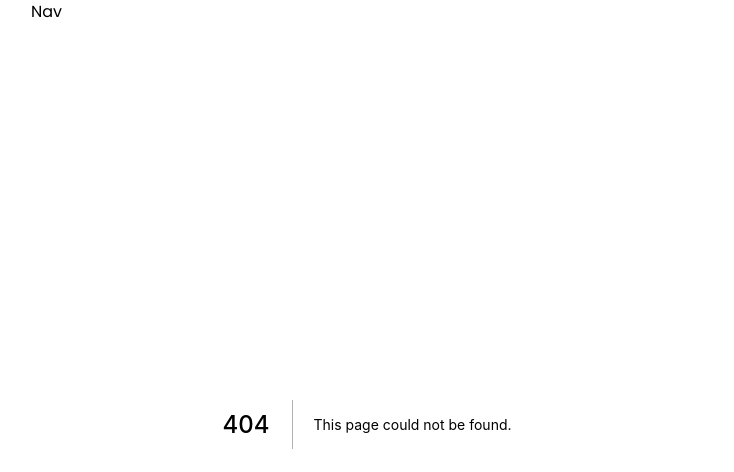
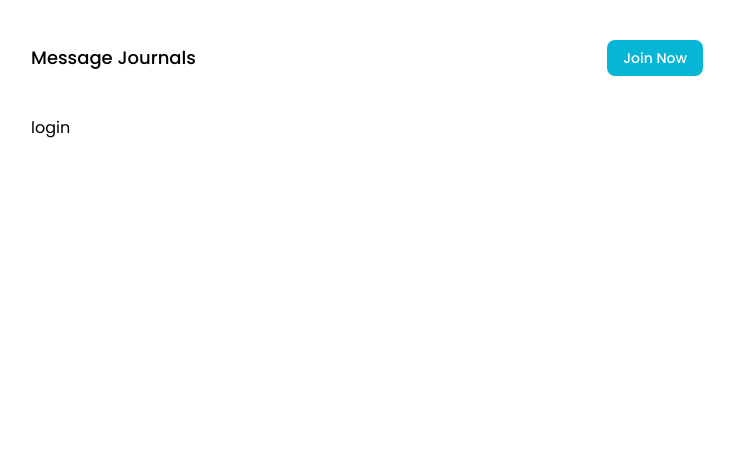
Before and after one commit to graceupongraceemi/react-message-journals, a Next.js app: page /auth/login in a window 1280 px wide. Before the commit this address had no page. Shown: the top 472 px of the page, without its empty margins (273-1007 px from the left). Built offline with nearby package versions, Linux system fonts and the light colour scheme.

Commit message:
Nav component updated, auth folder and login.js created in pages folder

```diff
--- a/components/Nav.js
+++ b/components/Nav.js
@@ -1,10 +1,19 @@
-import React from 'react';
+import Link from 'next/link';
 
 const Nav = () => {
   return (
-    <div>
-      <h1>Nav</h1>
-    </div>
+    <nav className='flex justify-between items-center py-10'>
+      <Link href='/'>
+        <button className='text-lg font-medium'>Message Journals</button>
+      </Link>
+      <ul className='flex items-center gap-10'>
+        <Link href={'/auth/login'}>
+          <a className='py-2 px-4 text-sm bg-cyan-500 text-white rounded-lg font-medium ml-8'>
+            Join Now
+          </a>
+        </Link>
+      </ul>
+    </nav>
   );
 };
 
--- a/pages/api/hello.js
+++ /dev/null
@@ -1,5 +0,0 @@
-// Next.js API route support: https://nextjs.org/docs/api-routes/introduction
-
-export default function handler(req, res) {
-  res.status(200).json({ name: 'John Doe' })
-}
--- /dev/null
+++ b/pages/auth/login.js
@@ -0,0 +1,5 @@
+const login = () => {
+  return <div>login</div>;
+};
+
+export default login;
```
